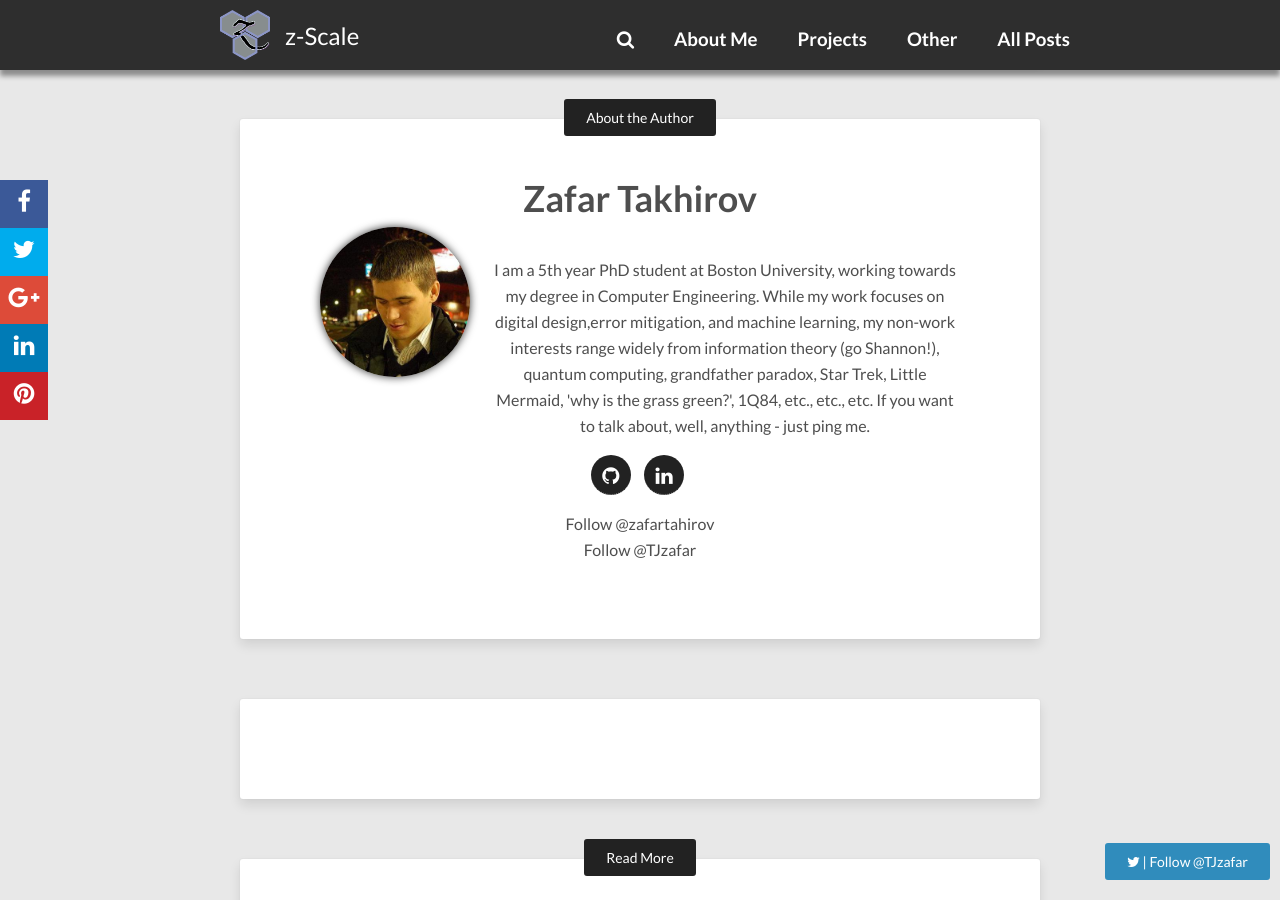
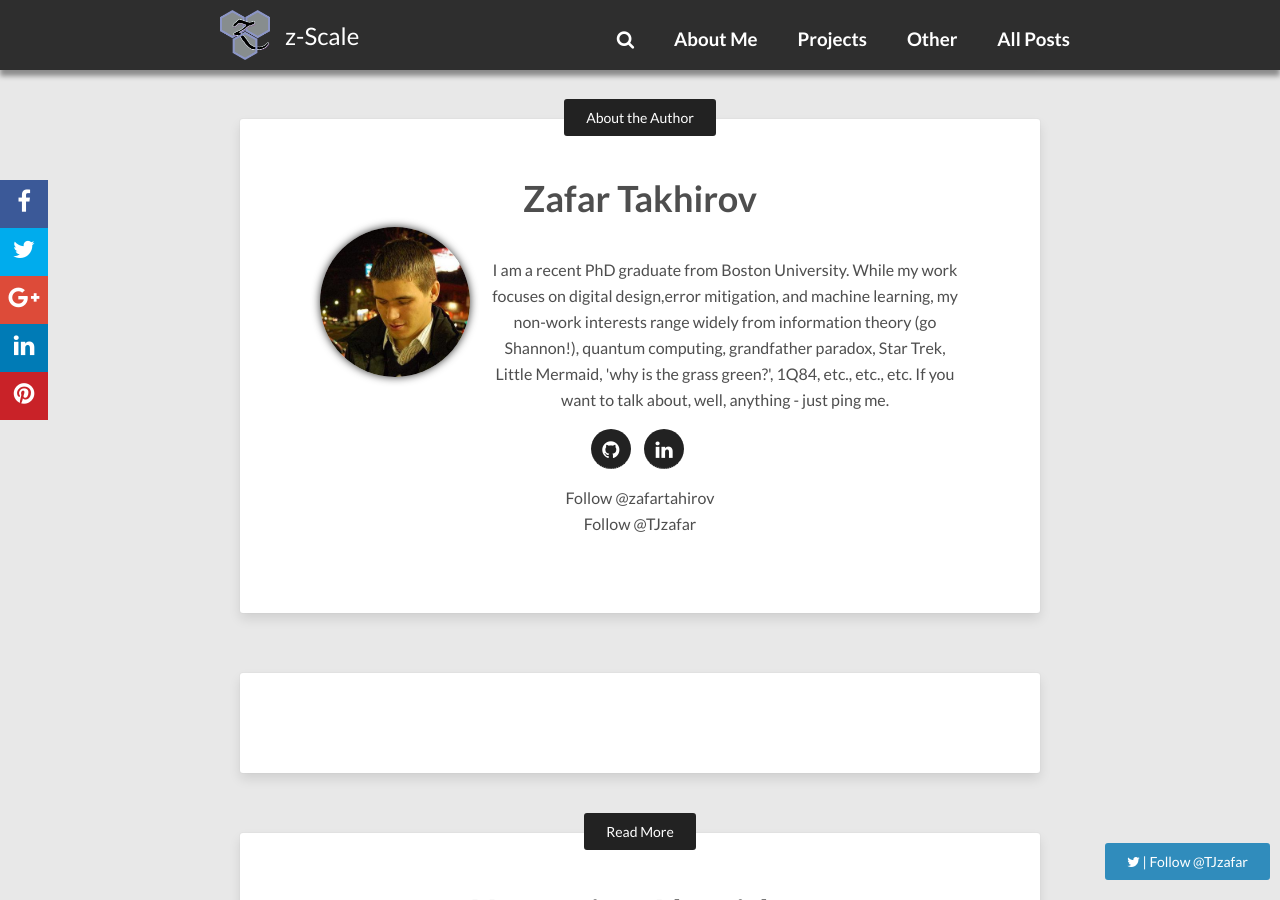
Before and after one commit to zafartahirov/zafartahirov.github.io, a Jekyll site: the page built from _posts/2016-12-21-obfuscate-text.md, in a window 1280 px wide and 900 px high, scrolled down 1013 px. Built offline with Jekyll 4.4.1, drawn with Linux system fonts in a browser that asks for light colours; nearby versions of some CDN libraries; comment, search, counter and statistics services are not loaded.

Commit message:
minor change in bio

```diff
--- a/_config.yml
+++ b/_config.yml
@@ -53,7 +53,7 @@ owner:
   name:           Zafar Takhirov
   site:           http://zafar.cc
   avatar:         images/me.jpg
-  bio:            "I am a 5th year PhD student at Boston University, working towards my degree in Computer Engineering. While my work focuses on digital design,error mitigation, and machine learning, my non-work interests range widely from information theory (go Shannon!), quantum computing, grandfather paradox, Star Trek, Little Mermaid, 'why is the grass green?', 1Q84, etc., etc., etc. If you want to talk about, well, anything - just ping me."
+  bio:            "I am a recent PhD graduate from Boston University. While my work focuses on digital design,error mitigation, and machine learning, my non-work interests range widely from information theory (go Shannon!), quantum computing, grandfather paradox, Star Trek, Little Mermaid, 'why is the grass green?', 1Q84, etc., etc., etc. If you want to talk about, well, anything - just ping me."
   email: cc.rafaz@zafar.cc
   # Twitter nick for use in Twitter cards and follow button.
   twitter: TJzafar # if no twitter in this config, the twitter follow button will be removed
```
